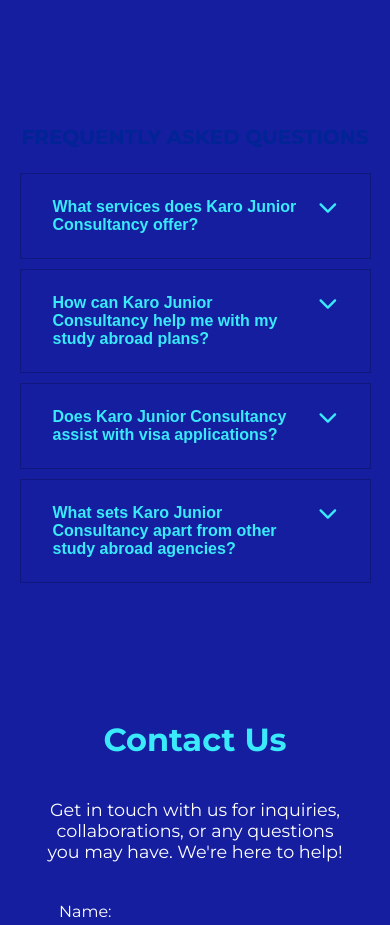
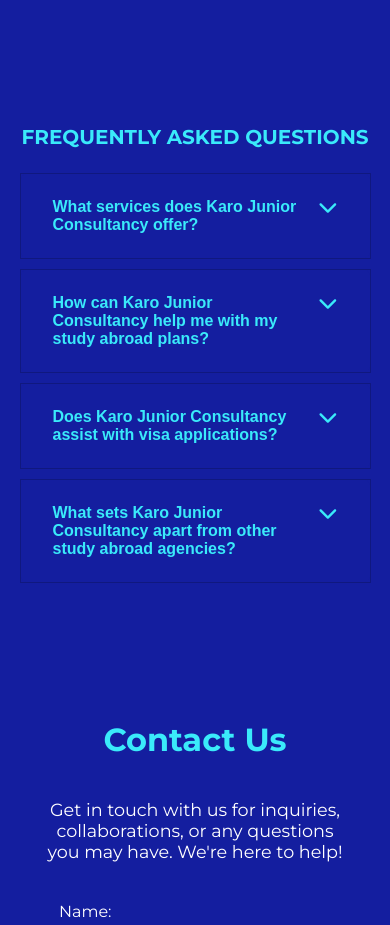
Before and after one commit to KaroJunior/truversetest, a plain HTML site: page index.html in a window 390 px wide. Shown: the part 8545-9470 px from the top of the page. Drawn offline with Linux system fonts and the light colour scheme.

Commit message:
Update styles.css

```diff
--- a/styles.css
+++ b/styles.css
@@ -828,7 +828,7 @@ video {
     .wrapper h2 {
         margin: 1.5rem 0;
         text-align: center;
-        color: #002496;
+        color: #3AEAFA;
         font-size: 20px; /* Reduce font size for better mobile readability */
     }
 
```
